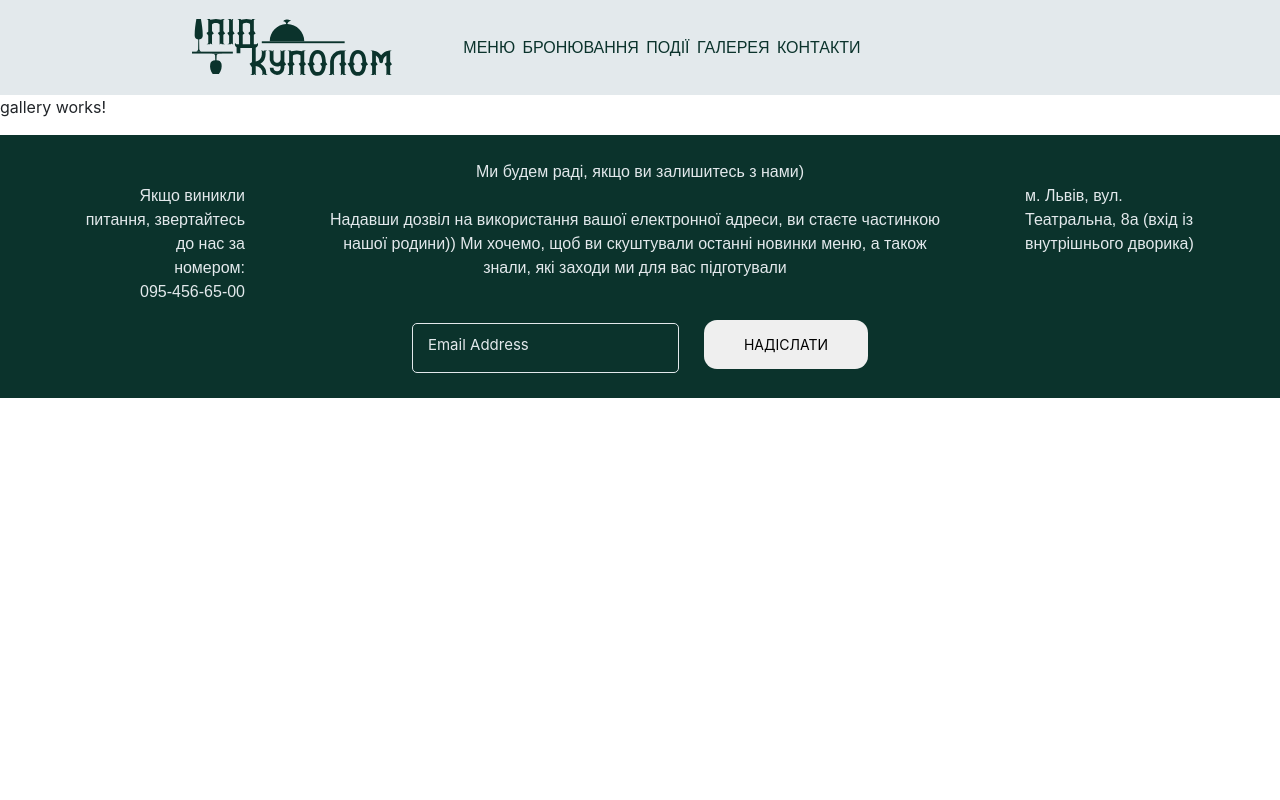
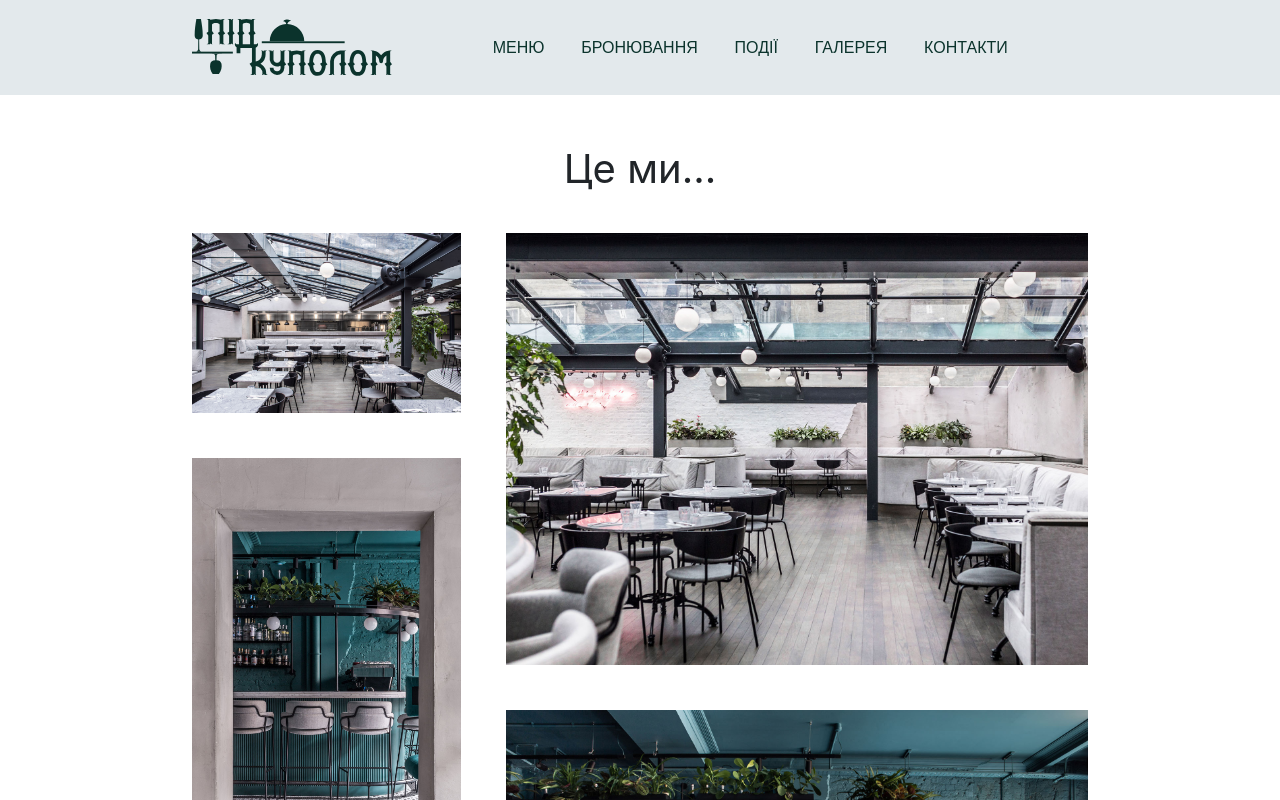
Before and after one commit to LTania/practice-nulp, an Angular app: page /gallery in a window 1280 px wide. Shown: the top 800 px of the page. Built offline with nearby package versions, Linux system fonts and the light colour scheme; a web font is replaced by a local one.

Commit message:
add gallery without panorama click, fix header, add date in events
Data in events still in html, but tomorrow I hope I fix it.
Panorama in gallery doesn't work because I want to sleep:-D ^-^

```diff
--- a/src/app/events/events.component.html
+++ b/src/app/events/events.component.html
@@ -2,35 +2,35 @@
   <div class="container">
     <div class="photo-container">
       <div class="image first" id="ph1">
-        <p class="hidden-text">Святкування дня народження Тоні Матвієнко з її родиною</p>
+        <p class="hidden-text">Святкування дня народження Тоні Матвієнко з її родиною <br><span>10-04-2018</span></p>
       </div>
       <div class="image first" id="ph2">
-        <p class="hidden-text">Сергій Жадан дав міні-концерт для наших клієнтів</p>
+        <p class="hidden-text">Сергій Жадан дав міні-концерт для наших клієнтів <br><span>15-10-2019</span></p>
       </div>
       <div class="image" id="ph3">
-        <p class="hidden-text">Dakh Daughters Band відвідали нас при завершенні свого туру</p>
+        <p class="hidden-text">Dakh Daughters Band відвідали нас при завершенні свого туру <br><span>03-08-2019</span></p>
       </div>
     </div>
     <div class="photo-container">
       <div class="image first" id="ph4">
-        <p class="hidden-text">Vivienne дала міні-концерт для наших відвідувачів</p>
+        <p class="hidden-text">Vivienne дала міні-концерт для наших відвідувачів <br><span>25-06-2018</span></p>
       </div>
       <div class="image" id="ph5">
-        <p class="hidden-text">Dahabraha привітали нас, коли нам було 4 рочки</p>
+        <p class="hidden-text">Dahabraha привітали нас, коли нам було 4 рочки <br><span>18-05-2019</span></p>
       </div>
       <div class="image first" id="ph6">
-        <p class="hidden-text">Христина Соловій привітала всіх відвідувачів із Днем незалежності</p>
+        <p class="hidden-text">Христина Соловій привітала всіх відвідувачів із Днем незалежності <br><span>21-11-2019</span></p>
       </div>
     </div>
     <div class="photo-container">
       <div class="image" id="ph7">
-        <p class="hidden-text">ТНМК завітали до нас 14 лютого з концертом</p>
+        <p class="hidden-text">ТНМК завітали до нас 14 лютого з концертом <br><span>19-07-2019</span></p>
       </div>
       <div class="image first" id="ph8">
-        <p class="hidden-text">Директор видатництва "А-Ба-Ба-Га-Ла-Ба-Га" Іван Малкович провів неймовірну конференцію</p>
+        <p class="hidden-text">Директор видатництва "А-Ба-Ба-Га-Ла-Ба-Га" Іван Малкович провів неймовірну конференцію <br><span>28-01-2020</span></p>
       </div>
       <div class="image first" id="ph9">
-        <p class="hidden-text">Видатного письменника Антіна Мухарського було запрошено на читацький вечір</p>
+        <p class="hidden-text">Видатного письменника Антіна Мухарського було запрошено на читацький вечір <br><span>23-02-2019</span></p>
       </div>
     </div>
   </div>
--- a/src/app/events/events.component.sass
+++ b/src/app/events/events.component.sass
@@ -58,7 +58,6 @@
   padding: 10px
   text-align: center
 
-
 .image:hover
   width: 40%
   height: 110%
@@ -66,5 +65,9 @@
   p
     display: inline-block
   transition-duration: 0.4s
+
 #ph2:hover
   width: 30%
+
+#ph5:hover
+  width: 50%
--- a/src/app/gallery/gallery.component.html
+++ b/src/app/gallery/gallery.component.html
@@ -1 +1,30 @@
-<p>gallery works!</p>
+<main>
+  <h1>Це ми...</h1>
+  <div class="gallery-container1">
+    <div class="photo-cafe1">
+      <div class="photo" id="ph1"></div>
+      <div class="photo" id="ph2"></div>
+      <div class="photo" id="ph3"></div>
+    </div>
+    <div class="photo-cafe2">
+      <div class="photo" id="ph4"></div>
+      <div class="photo" id="ph5"></div>
+    </div>
+  </div>
+  <div class="gallery-awards">
+    <div class="text-awards">
+      <h2>Наші досягнення</h2>
+      <p>У <span>2015</span> році наша команда стала учасницею телепрограми "Ревізор", у ході якої отримала заслужене золото.</p>
+      <p> У <span>2018</span> році заклад отримав відзнаку "Гордість міста" у результаті перевірки телешоу "Інспектор. Міста".</p>
+      <p> А в <span>2019</span> р. шеф-кухар кафе отримав омріяну зірку Мішлен. </p>
+    </div>
+    <div class="photo-awards1">
+      <div class="photo" id="ph6"></div>
+      <div class="photo" id="ph7"></div>
+    </div>
+    <div class="photo" id="ph8"></div>
+  </div>
+  <div class="gallery-container3">
+    <div class="panorama" id="ph9"></div>
+  </div>
+</main>
--- a/src/app/gallery/gallery.component.sass
+++ b/src/app/gallery/gallery.component.sass
@@ -0,0 +1,118 @@
+main
+  margin: 50px 15% 0 15%
+
+h1
+  margin: 0
+  text-align: center
+  font-weight: normal
+
+.gallery-container1, .gallery-awards, .gallery-container3
+  margin-top: 100px
+  margin-bottom: 25px
+  z-index: 0
+
+.gallery-container1
+  margin-top: 40px
+
+.gallery-container1, .gallery-awards
+  width: 100%
+  height: 900px
+  display: flex
+  flex-direction: row
+  justify-content: space-between
+
+.gallery-awards
+  height: 450px
+
+.photo-cafe1
+  width: 30%
+  height: 100%
+  display: flex
+  flex-direction: column
+  justify-content: space-between
+
+.photo-cafe2
+  width: 65%
+  height: 100%
+  display: flex
+  flex-direction: column
+  justify-content: space-between
+
+.text-awards
+  width: 23%
+  z-index: 0
+
+.text-awards h2
+  margin-top: 0
+  font-weight: normal
+  text-align: center
+  margin-bottom: 20px
+
+.text-awards p
+  font-size: 1.1rem
+  margin: 0
+
+.text-awards p span
+  font-weight: lighter
+
+.photo-awards1
+  width: 23%
+  display: flex
+  flex-direction: column
+  justify-content: space-between
+
+.gallery-container3
+  height: 500px
+
+#ph1
+  background-image: url("../../assets/images/rest11.jpg")
+  height: 20%
+#ph2
+  background-image: url("../../assets/images/rest7.jpg")
+  height: 55%
+#ph3
+  background-image: url("../../assets/images/rest10.jpg")
+  height: 15%
+#ph4
+  background-image: url("../../assets/images/rest12.jpg")
+  height: 48%
+#ph5
+  background-image: url("../../assets/images/rest5.jpg")
+  height: 47%
+#ph6
+  background-image: url("../../assets/images/caption.jpg")
+  height: 48%
+#ph7
+  background-image: url("../../assets/images/IMG_1489.jpg")
+  height: 47%
+#ph8
+  background-image: url("../../assets/images/shutterstock_1432131248.jpg")
+  width: 45%
+  height: 100%
+#ph9
+  background-image: url("../../assets/images/rest3.jpg")
+  height: 100%
+
+.photo
+  width: 100%
+  background-size: cover
+  background-position: center
+  z-index: 0
+
+#ph1:hover, #ph3:hover
+  width: 170%
+  height: 80%
+  z-index: 1
+  transition-duration: 0.5s
+
+#ph2:hover
+  width: 120%
+  height: 130%
+  z-index: 1
+  transition-duration: 0.5s
+
+#ph6:hover, #ph7:hover
+  width: 160%
+  height: 130%
+  z-index: 1
+  transition-duration: 0.5s
--- a/src/app/header/header.component.sass
+++ b/src/app/header/header.component.sass
@@ -34,7 +34,7 @@ ul
 
 li
   color: $logo-footer-color
-  margin-left: 2%
+  margin-left: 10%
   font-size: 1rem
   font-family: 'chaletparisnineteeneighty', sans-serif
 
```
